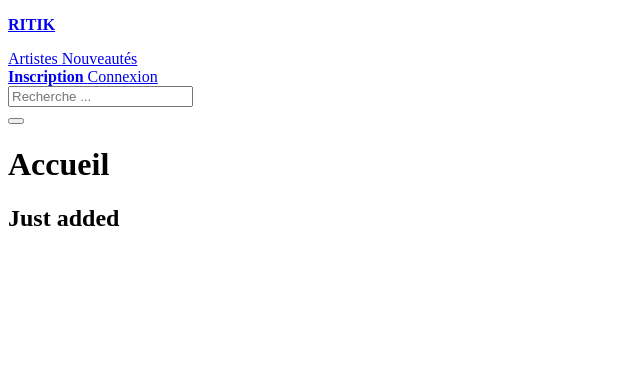
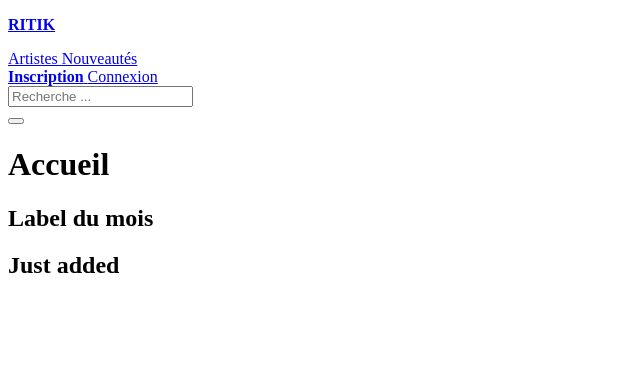
Before and after one commit to Timyp/Kritik, a Symfony app: template src/templates/home/home.html.twig in a window 1280 px wide. Shown: the top 385 px of the page, without its empty margins (0-640 px from the left). Run offline with Twig, Linux system fonts and the light colour scheme; the template is opened without the code that fills it, so the values that code supplies are empty; some libraries are stand-ins or nearby versions.

Commit message:
Home ajout label promus

```diff
--- a/src/templates/home/home.html.twig
+++ b/src/templates/home/home.html.twig
@@ -5,6 +5,26 @@
 {% endblock %}
 
 {% block content %}
+
+    <h2 class="subtitle">Label du mois</h2>
+    <div class="columns">
+        {% if promotedLabel is not null %}
+            {% for label in promotedLabel %}
+                <div class="column is-two-thirds">
+                    <figure class="image is-square">
+                        <a href="{{ path('label_page', {id: label.id}) }}" class="has-text-black">
+                            <img src="https://loremflickr.com/256/256/artist,music,musician/all?lock={{ label.id }}" alt="Image">
+                        </a>
+                    </figure>
+                </div>
+                <div>
+                    Yo mon label
+                </div>
+            {% endfor %}
+        {% endif %}
+    </div>
+
+
     <h2 class="subtitle">Just added</h2>
     <div class="columns">
         {% if lastRecords is not null %}
```
Also changed, not shown: src/migrations/Version20201026121630.php (added, +31 -0 lines), src/src/Controller/HomeController.php (+8 -1 lines), src/src/Entity/Label.php (+17 -0 lines).
